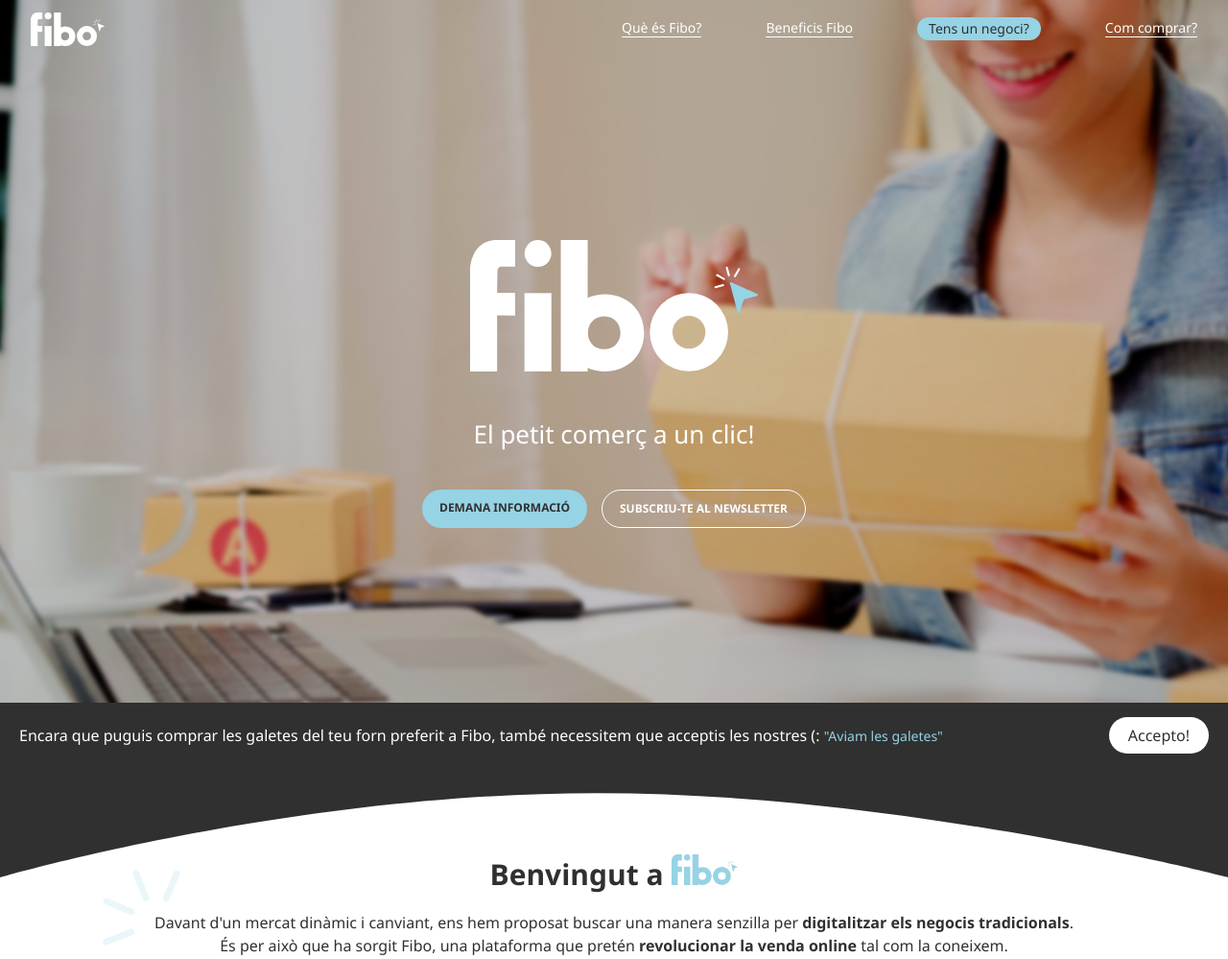
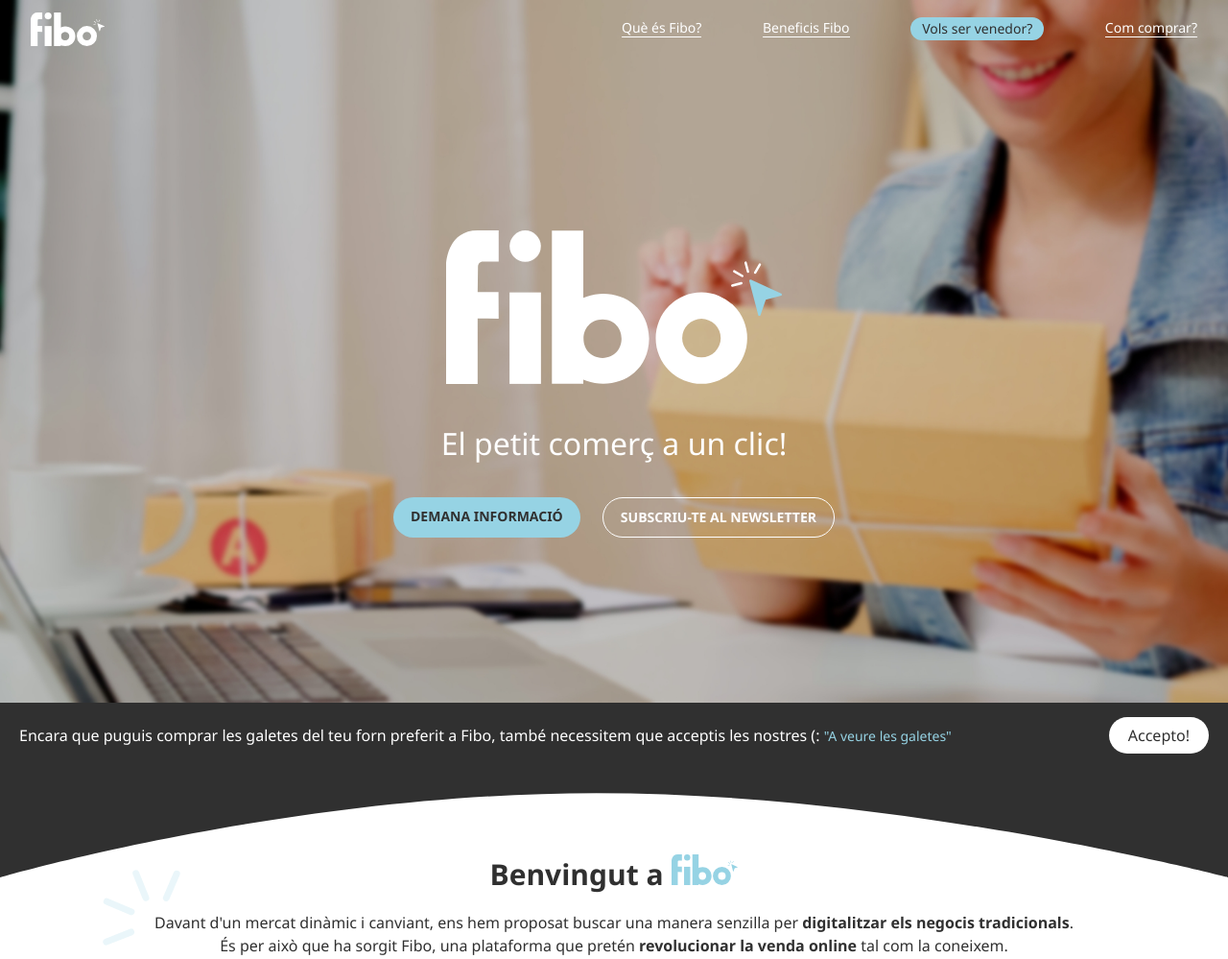
Before and after one commit to martiserra46/fibo, a PHP site: page / in a window 1280 px wide. Shown: the top 999 px of the page at 96% size. Run offline with PHP 8.4, Linux system fonts and the light colour scheme; some libraries are stand-ins or nearby versions.

Commit message:
Resolved mistakes

```diff
--- a/css/styles.css
+++ b/css/styles.css
@@ -348,7 +348,7 @@ div.content-hero {
     display: flex;
     flex-direction: column;
     align-items: center;
-    height: 300px;
+    height: 320px;
     justify-content: space-between;
 }
 
@@ -358,20 +358,20 @@ h1.fibo-main-heading {
 }
 
 img.logo-hero {
-    max-width: 300px;
+    max-width: 350px;
     width: 50vw;
 }
 
 p.slogan-hero {
     color: white;
-    font-size: 2.6rem;
+    font-size: 3.2rem;
     font-weight: 500;
 }
 
 div.hero-buttons {
     display: flex;
     justify-content: space-between;
-    width: 400px;
+    width: 460px;
 }
 
 div.hero-buttons > a {
@@ -379,7 +379,7 @@ div.hero-buttons > a {
     padding: 12px 18px;
     border-radius: 25px;
     text-transform: uppercase;
-    font-size: 1.2rem;
+    font-size: 1.4rem;
     font-weight: 700;
     text-align: center;
 }
@@ -429,7 +429,7 @@ a.arrow-down-button img {
     }
 
     p.slogan-hero {
-        font-size: 2.2rem;
+        font-size: 2.4rem;
     }
 
     div.hero-buttons {
--- a/fibo.sql
+++ b/fibo.sql
@@ -6,6 +6,8 @@
 -- Tiempo de generación: 03-06-2020 a las 14:35:03
 -- Versión del servidor: 5.5.24-log
 -- Versión de PHP: 5.4.3
+CREATE DATABASE fibo;
+USE fibo;
 
 SET SQL_MODE="NO_AUTO_VALUE_ON_ZERO";
 SET time_zone = "+00:00";
--- a/index.php
+++ b/index.php
@@ -22,7 +22,7 @@
                     <ul class="content-nav-site-header">
                         <li class="nav-item-site-header white-list-item nav-item-show-line"><a class="link-with-scroll" href="#welcome-section"><span>Què és Fibo?</span></a></li>
                         <li class="nav-item-site-header white-list-item nav-item-show-line"><a class="link-with-scroll" href="#benefits-section"><span>Beneficis Fibo</span></a></li>
-                        <li class="nav-item-site-header blue-list-item"><a class="link-with-scroll" href="#more-info-section"><span>Tens un negoci?</span></a></li>
+                        <li class="nav-item-site-header blue-list-item"><a class="link-with-scroll" href="#more-info-section"><span>Vols ser venedor?</span></a></li>
                         <li class="nav-item-site-header white-list-item nav-item-show-line"><a class="link-with-scroll" href="#newsletter-section"><span>Com comprar?</span></a></li>
                     </ul>
                 </nav>
@@ -153,12 +153,12 @@
                 <div class="div-footer">
                     <h3>Atenció al client</h3>
                     <p>info@fibo.cat</p>
-                    <p>Contacte</p>
+                    <p><a href="#more-info-section" class="link-with-scroll">Contacte</a></p>
                 </div>
                 <div class="div-footer">
                     <h3>Termes legals</h3>
-                    <p><a href="cookies-policy.html">Política de cookies</a></p>
-                    <p><a href="privacity-policy.html">Política de privacitat</a></p>
+                    <p>Política de cookies</p>
+                    <p>Política de privacitat</p>
                     <p>Avís legal</p>
                 </div>
                 <div class="div-footer">
@@ -171,7 +171,7 @@
                             <a href="https://www.facebook.com/Fibocat-102160391487929" target="blank"><i class="fab fa-facebook"></i></a>
                         </li>
                         <li>
-                            <a href="#"><i class="fab fa-youtube"></i></a>
+                            <a><i class="fab fa-youtube"></i></a>
                         </li>
                     </ul>
                 </div>
@@ -184,7 +184,7 @@
         </footer>
         <?php if(!isset($_COOKIE["cookies-accepted"])): ?>
             <div id="cookies-message" class="cookies-message">
-                <p>Encara que puguis comprar les galetes del teu forn preferit a Fibo, també necessitem que acceptis les nostres (: <a href="cookies-policy.html">"Aviam les galetes"</a></p>
+                <p>Encara que puguis comprar les galetes del teu forn preferit a Fibo, també necessitem que acceptis les nostres (: <a>"A veure les galetes"</a></p>
                 <input id="cookies-button" type="button" class="white-button" value="Accepto!">
             </div>
         <?php endif; ?>
```
